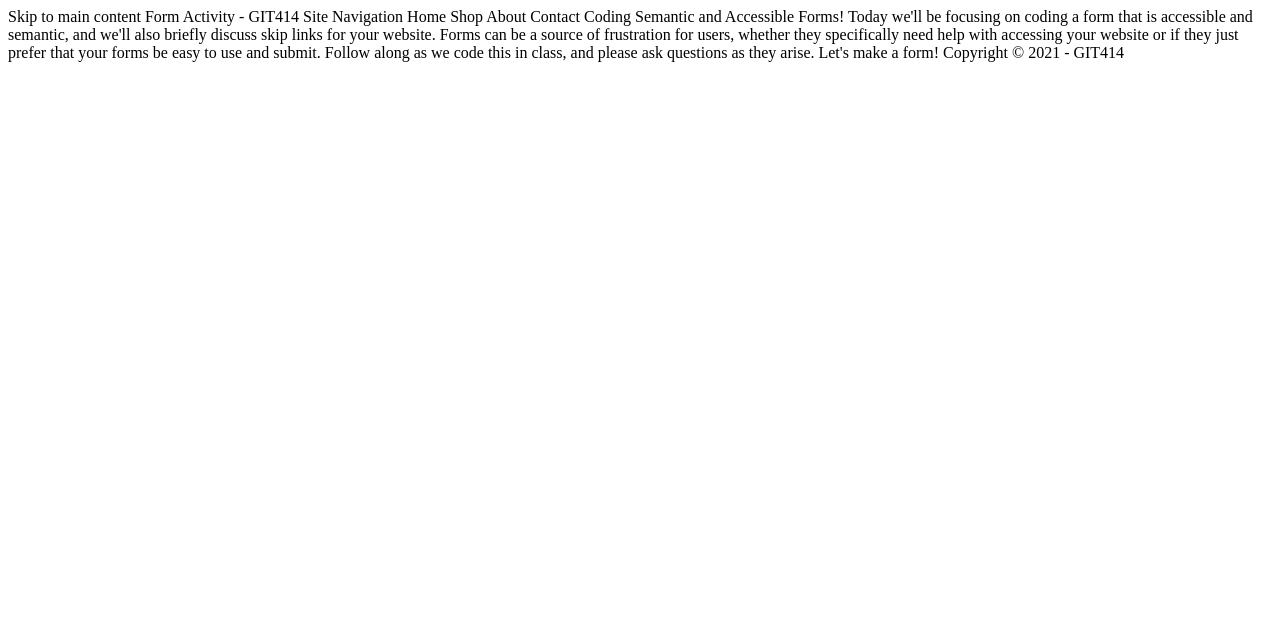
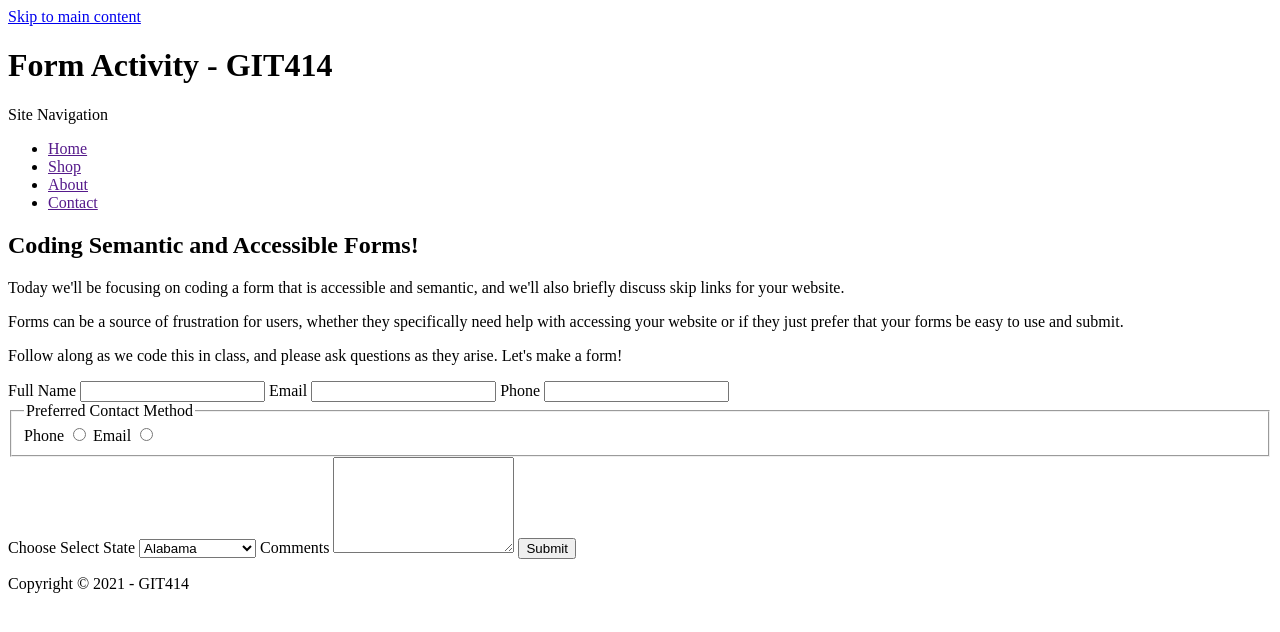
Before and after one commit to krhuffman/1.2--AssignmentAccessibleForms, a plain HTML site: page index.html in a window 1280 px wide. Drawn offline with Linux system fonts and the light colour scheme.

Commit message:
marked up html
added form
marked up existing content

```diff
--- a/index.html
+++ b/index.html
@@ -1,22 +1,115 @@
 <!DOCTYPE html>
 <html lang="en">
+
 <head>
     <meta charset="UTF-8">
     <meta name="viewport" content="width=device-width, initial-scale=1.0">
     <meta name="author" content="Kalee Naranjo">
+    <link rel="stylesheet" href="styles.css">
     <title>Form Activity</title>
 </head>
+
 <body>
-    Skip to main content
-Form Activity - GIT414
-Site Navigation
-Home
-Shop
-About
-Contact
-Coding Semantic and Accessible Forms!
-Today we'll be focusing on coding a form that is accessible and semantic, and we'll also briefly discuss skip links for your website. Forms can be a source of frustration for users, whether they specifically need help with accessing your website or if they just prefer that your forms be easy to use and submit. Follow along as we code this in class, and please ask questions as they arise. Let's make a form!
+    <a href="#skip">Skip to main content</a>
+    <h1>Form Activity - GIT414</h1>
+    <nav>
+        <span>Site Navigation</span>
+        <ul>
+            <li><a href="">Home</a></li>
+            <li><a href="">Shop</a></li>
+            <li><a href="">About</a></li>
+            <li><a href="">Contact</a></li>
+        </ul>
+    </nav>
+    <main>
+        <h2>Coding Semantic and Accessible Forms!</h2>
+        <p>Today we'll be focusing on coding a form that is accessible and semantic, and we'll also briefly discuss skip
+        links for your website.</p>
+        <p>Forms can be a source of frustration for users, whether they specifically need help with accessing your website
+        or if they just prefer that your forms be easy to use and submit.</p>
+        <p>Follow along as we code this in class, and please ask questions as they arise. Let's make a form!</p>
+        <form>
+            <label for="name">Full Name</label>
+            <input type="text" id="name" name="name" required>
 
-Copyright © 2021 - GIT414
+            <label for="email">Email</label>
+            <input type="email" id="email" name="email" required>
+
+            <label for="phone">Phone</label>
+            <input type="tel" id="phone" name="phone" required>
+
+            <fieldset>
+                <legend>Preferred Contact Method</legend>
+                <label for="phone_prefer">Phone</label>
+                <input type="radio" id="phone_prefer" name="preferred_contact" value="Phone" required>
+                <label for="email_prefer">Email</label>
+                <input type="radio" id="email_prefer" name="preferred_contact" value="Email">
+            </fieldset>
+
+            <label for="state">Choose Select State</label>
+            <select id="state" name="state">
+                <option value="AL">Alabama</option>
+                <option value="AK">Alaska</option>
+                <option value="AZ">Arizona</option>
+                <option value="AR">Arkansas</option>
+                <option value="CA">California</option>
+                <option value="CO">Colorado</option>
+                <option value="CT">Connecticut</option>
+                <option value="DE">Delaware</option>
+                <option value="FL">Florida</option>
+                <option value="GA">Georgia</option>
+                <option value="HI">Hawaii</option>
+                <option value="ID">Idaho</option>
+                <option value="IL">Illinois</option>
+                <option value="IN">Indiana</option>
+                <option value="IA">Iowa</option>
+                <option value="KS">Kansas</option>
+                <option value="KY">Kentucky</option>
+                <option value="LA">Louisiana</option>
+                <option value="ME">Maine</option>
+                <option value="MD">Maryland</option>
+                <option value="MA">Massachusetts</option>
+                <option value="MI">Michigan</option>
+                <option value="MN">Minnesota</option>
+                <option value="MS">Mississippi</option>
+                <option value="MO">Missouri</option>
+                <option value="MT">Montana</option>
+                <option value="NE">Nebraska</option>
+                <option value="NV">Nevada</option>
+                <option value="NH">New Hampshire</option>
+                <option value="NJ">New Jersey</option>
+                <option value="NM">New Mexico</option>
+                <option value="NY">New York</option>
+                <option value="NC">North Carolina</option>
+                <option value="ND">North Dakota</option>
+                <option value="OH">Ohio</option>
+                <option value="OK">Oklahoma</option>
+                <option value="OR">Oregon</option>
+                <option value="PA">Pennsylvania</option>
+                <option value="RI">Rhode Island</option>
+                <option value="SC">South Carolina</option>
+                <option value="SD">South Dakota</option>
+                <option value="TN">Tennessee</option>
+                <option value="TX">Texas</option>
+                <option value="UT">Utah</option>
+                <option value="VT">Vermont</option>
+                <option value="VA">Virginia</option>
+                <option value="WA">Washington</option>
+                <option value="WV">West Virginia</option>
+                <option value="WI">Wisconsin</option>
+                <option value="WY">Wyoming</option>
+            </select>
+
+            <label for="comment">Comments</label>
+            <textarea id="comment" name="comment" rows="6" required></textarea>
+
+            <input type="submit" name="submit">
+
+        </form>
+    </main>
+    <footer>
+        <p>Copyright © 2021 - GIT414</p>
+    </footer>
 </body>
+
 </html>
```
